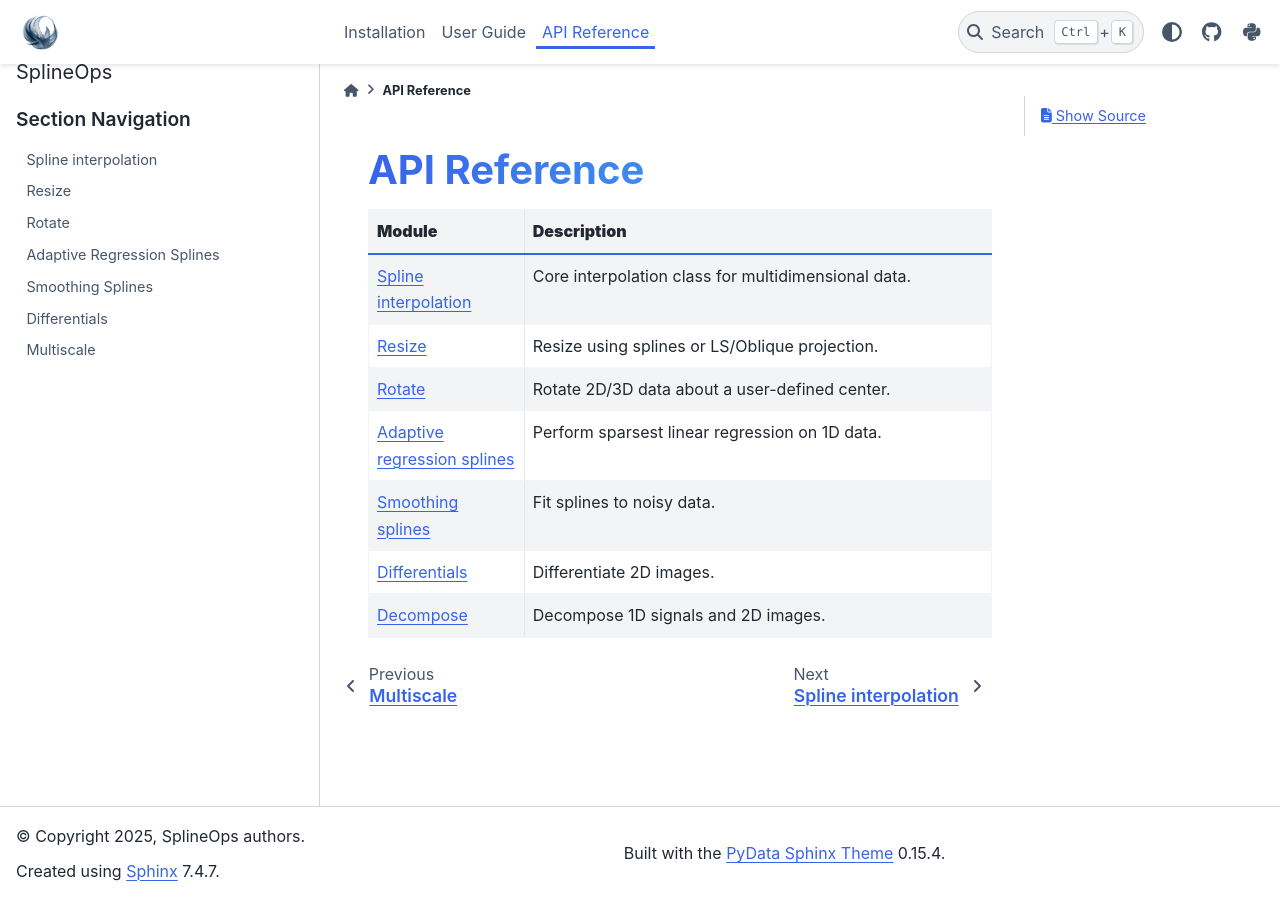
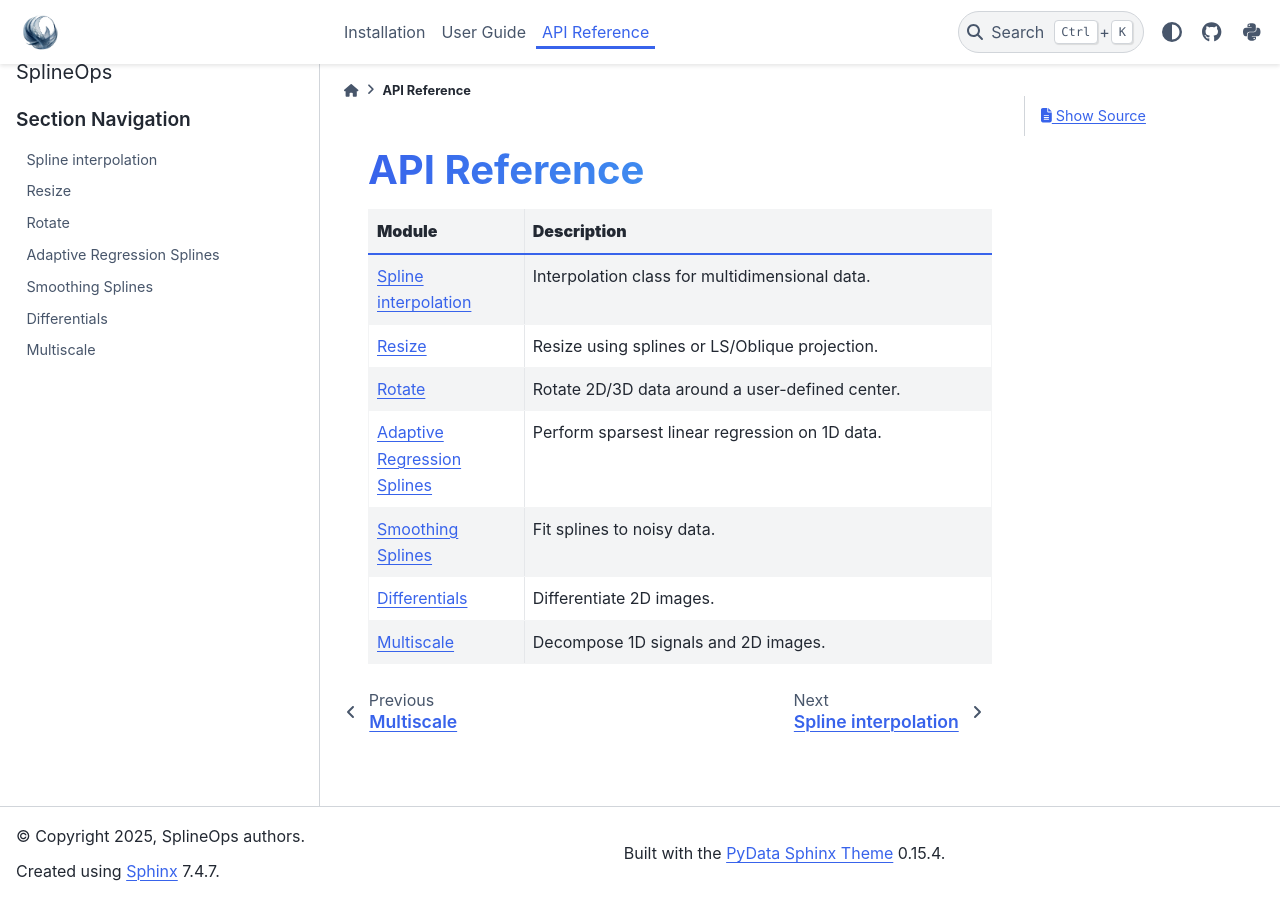
Before and after one commit to splineops/splineops, a Sphinx documentation site: the page built from docs/api/index.rst, in a window 1280 px wide. Built offline with Sphinx 7.4.7 and the PyData theme 0.15.4, drawn with Linux system fonts in a browser that asks for light colours; pages that are not in the unit, such as notebooks, are missing from menus.

Commit message:
Update API index

```diff
--- a/docs/api/index.rst
+++ b/docs/api/index.rst
@@ -10,18 +10,18 @@ API Reference
    * - **Module**
      - **Description**
    * - :ref:`Spline interpolation <api-spline_interpolation>`
-     - Core interpolation class for multidimensional data.
+     - Interpolation class for multidimensional data.
    * - :ref:`Resize <api-resize>`
      - Resize using splines or LS/Oblique projection.
    * - :ref:`Rotate <api-rotate>`
-     - Rotate 2D/3D data about a user-defined center.
-   * - :ref:`Adaptive regression splines <api-adaptive_regression_splines>`
+     - Rotate 2D/3D data around a user-defined center.
+   * - :ref:`Adaptive Regression Splines <api-adaptive_regression_splines>`
      - Perform sparsest linear regression on 1D data.
-   * - :ref:`Smoothing splines <api-smoothing_splines>`
+   * - :ref:`Smoothing Splines <api-smoothing_splines>`
      - Fit splines to noisy data.
    * - :ref:`Differentials <api-differentials>`
      - Differentiate 2D images.
-   * - :ref:`Decompose <api-multiscale>`
+   * - :ref:`Multiscale <api-multiscale>`
      - Decompose 1D signals and 2D images.
 
 .. toctree::
```
